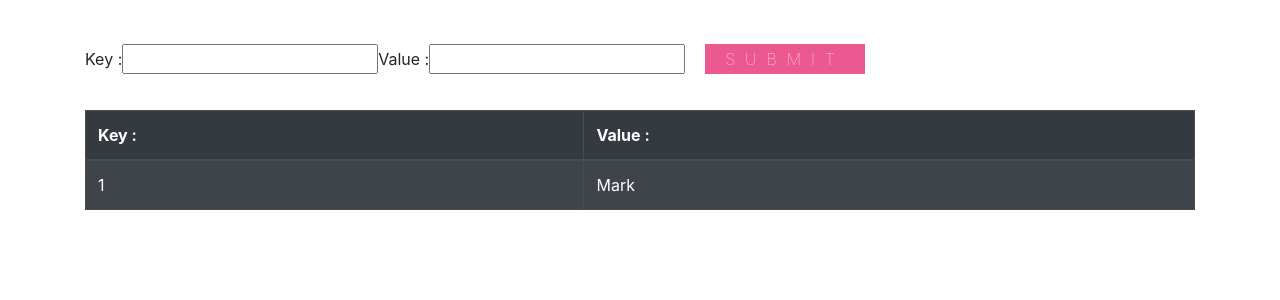
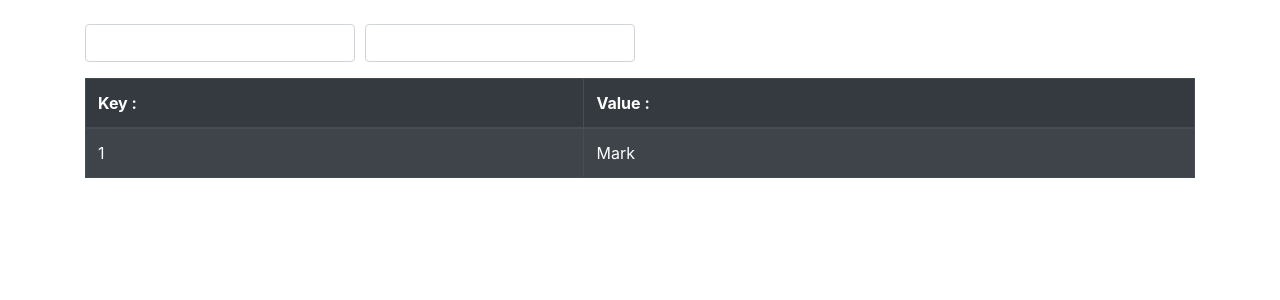
Before and after one commit to wysRocket/azsoft, a React (Create React App) app: page / in a window 1280 px wide. Shown: the top 300 px of the page. Built offline with nearby package versions, Linux system fonts and the light colour scheme.

Commit message:
useeffect fix

```diff
--- a/src/components/Input.jsx
+++ b/src/components/Input.jsx
@@ -1,33 +1,49 @@
-import React, { useContext } from "react";
-import { useForm } from "react-hook-form";
+import React, { useState, useEffect, useContext } from "react";
 import { CacheContext } from "./../context/cacheContext";
+import Button from "react-bootstrap/Button";
 
 export const CacheForm = () => {
   const { set, formValues, resetInputs } = useContext(CacheContext);
-  const { register, handleSubmit, errors } = useForm();
+  const [keyInput, setKeyInput] = useState(formValues.key);
+  const [valueInput, setValueInput] = useState(formValues.value);
 
-  const onSubmit = (data, e) => {
-    set(data);
-    e.target.reset();
+  useEffect(() => {
+    setKeyInput(formValues.key);
+    setValueInput(formValues.value);
+  }, [formValues]);
+
+  const submitHandler = (event) => {
+    event.preventDefault();
+    set({ key: keyInput, value: valueInput });
     resetInputs();
+    event.target.reset();
   };
-  console.log(formValues);
+  //  console.log(formValues);
   return (
-    <form onSubmit={handleSubmit(onSubmit)}>
-      <label>Key :</label>
+    <form onSubmit={submitHandler}>
+      <div className="form-row form-group">
+        <div className="col-md-3">
           <input
-        name="key"
-        ref={register({ required: true })}
+            type="key"
+            className="form-control"
             defaultValue={formValues.key}
+            onChange={(e) => setKeyInput(e.target.value)}
           />
-
-      <label> Value :</label>
+        </div>
+        <div className="col-md-3">
           <input
-        name="value"
-        ref={register({ required: true })}
+            type="value"
+            className="form-control"
             defaultValue={formValues.value}
+            onChange={(e) => setValueInput(e.target.value)}
           />
-      <input type="submit" />
+        </div>
+        {keyInput && valueInput ? (
+          <Button variant="primary" type="submit">
+            Submit
+          </Button>
+        ) : null}
+      </div>
     </form>
   );
 };
--- a/src/components/Table.jsx
+++ b/src/components/Table.jsx
@@ -4,7 +4,7 @@ import { CacheContext } from "./../context/cacheContext";
 
 export const CacheTable = () => {
   const { cache, get } = useContext(CacheContext);
-  console.log(cache);
+  //  console.log(cache);
   return (
     <Table striped bordered hover variant="dark" className="mt-3">
       <thead>
@@ -26,7 +26,7 @@ export const CacheTable = () => {
 
 const Raw = ({ keyName, keyValue, get }) => {
   const onDoubleClick = () => {
-    console.log("doubleclick on #", keyName);
+    //    console.log("doubleclick on #", keyName);
     get(keyName, keyValue);
   };
   return (
--- a/src/index.scss
+++ b/src/index.scss
@@ -13,30 +13,3 @@ code {
   font-family: source-code-pro, Menlo, Monaco, Consolas, "Courier New",
     monospace;
 }
-
-button[type="submit"],
-input[type="submit"] {
-  background: #ec5990;
-  color: white;
-  text-transform: uppercase;
-  border: none;
-  margin: 20px;
-  padding: 3px 20px 3px 20px;
-  font-size: 16px;
-  font-weight: 100;
-  letter-spacing: 10px;
-}
-
-button[type="submit"]:hover,
-input[type="submit"]:hover {
-  background: #bf1650;
-}
-
-button[type="submit"]:active,
-input[type="button"]:active,
-input[type="submit"]:active {
-  transition: 0.3s all;
-  transform: translateY(3px);
-  border: 1px solid transparent;
-  opacity: 0.8;
-}
```
Lines whose indentation alone changed are shown as unchanged.
